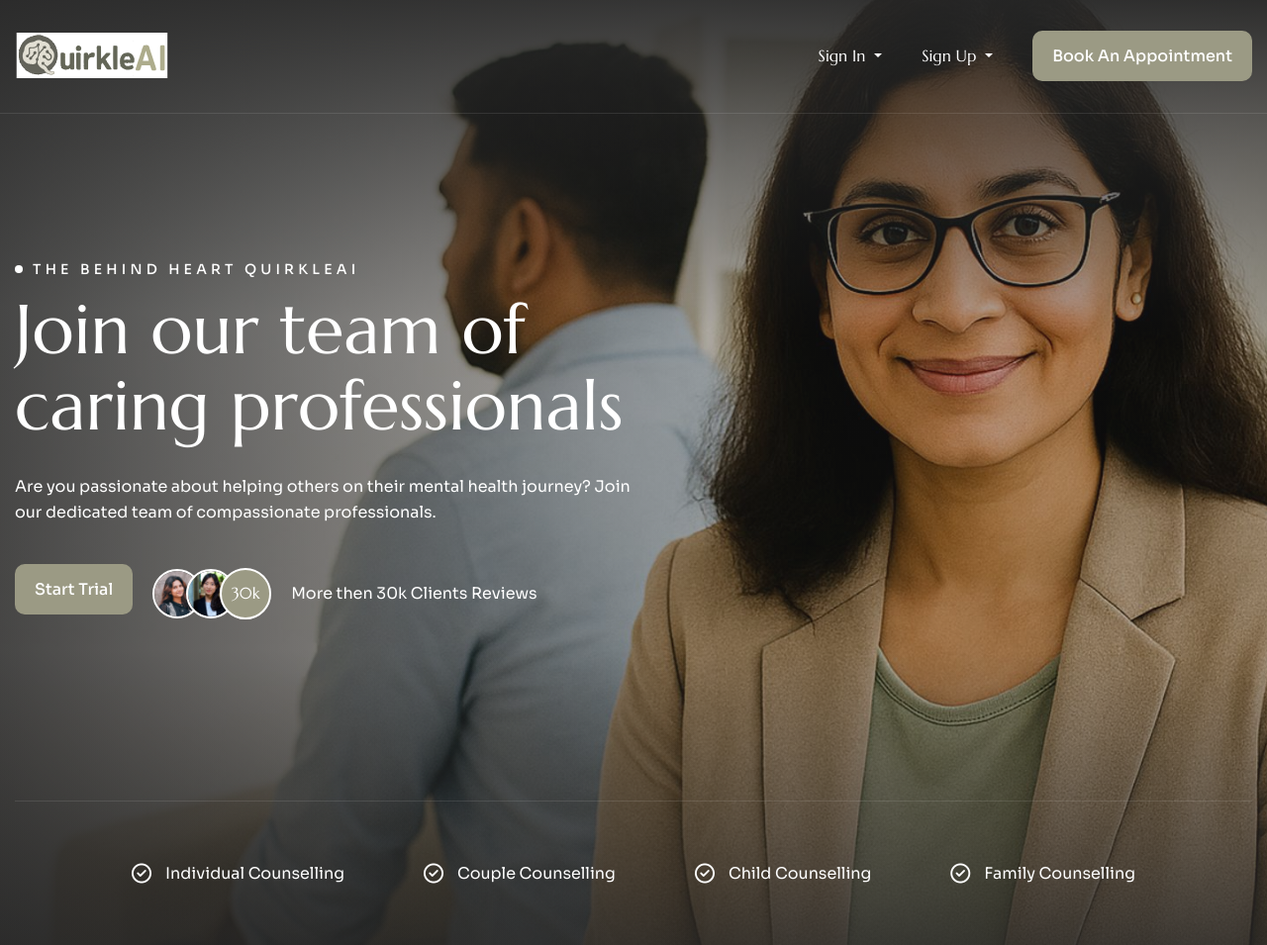
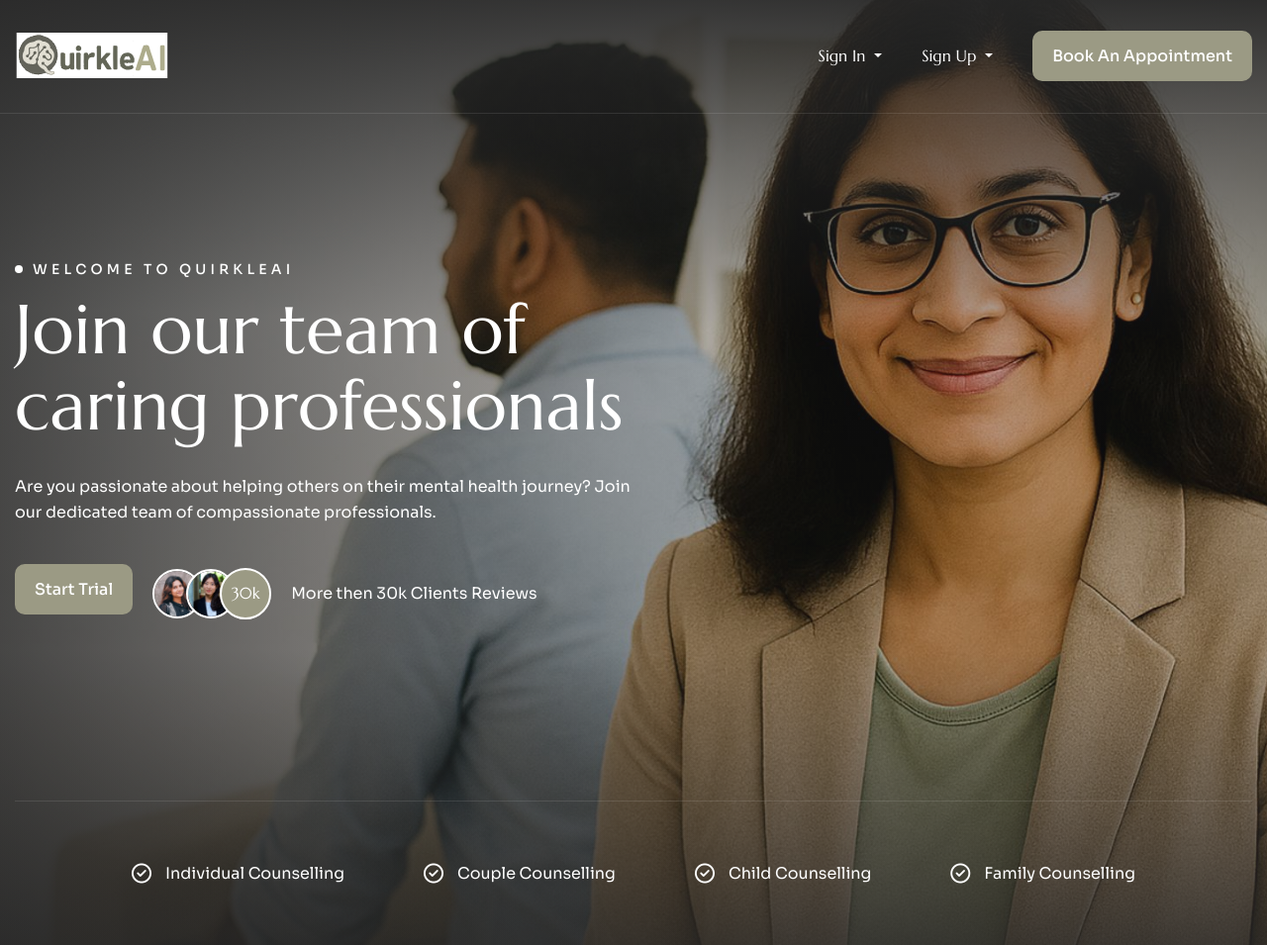
Before and after one commit to readywebsites/new_quirkle, a Django app: page / in a window 1280 px wide. Shown: the top 955 px of the page at 99% size. Run offline with Django 5.2, Linux system fonts and the light colour scheme; some libraries are stand-ins or nearby versions.

Commit message:
welcome to QuirkleAi

```diff
--- a/templates/index.html
+++ b/templates/index.html
@@ -120,7 +120,7 @@
                     <div class="hero-content">
                         <!-- Section Title Start -->
                         <div class="section-title">
-                            <h3 class="wow fadeInUp">The  Behind Heart QuirkleAi</h3>
+                            <h3 class="wow fadeInUp">welcome to QuirkleAi</h3>
                             <h1 class="text-anime-style-2" data-cursor="-opaque">Join our team of caring professionals</h1>
                             <p class="wow fadeInUp" data-wow-delay="0.2s">Are you passionate about helping others on their mental health journey? Join our dedicated team of compassionate professionals.</p>
                         </div>
```
